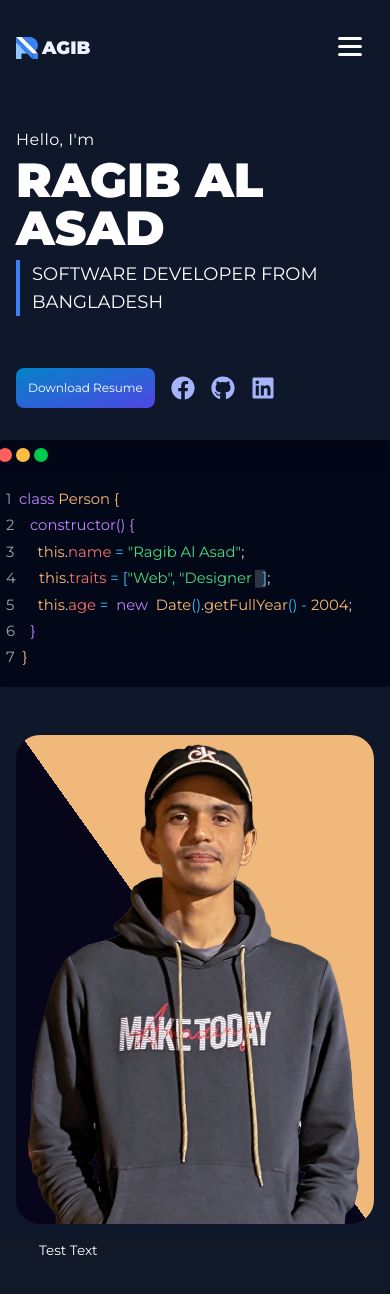
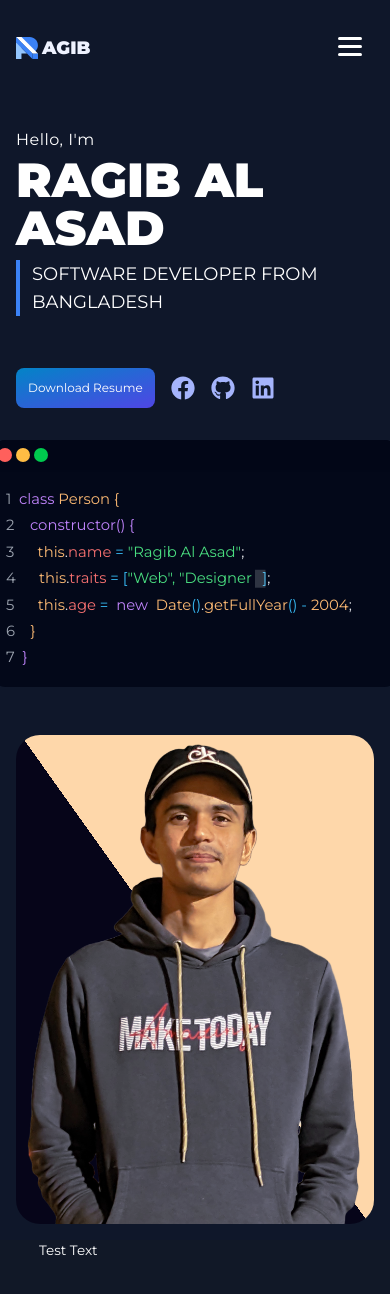
Before and after one commit to ragibalasad/ragib-portfolio, a Next.js app: page / in a window 390 px wide. Shown: the top 1294 px of the page. Built offline with nearby package versions, Linux system fonts and the light colour scheme.

Commit message:
Revert "Adjust terminal-win width"
This reverts commit 398cc0e688fb3931cb2af7fe8c082fb1e42ec801.

```diff
--- a/components/Header/Header.jsx
+++ b/components/Header/Header.jsx
@@ -84,11 +84,14 @@ const Header = () => {
         <motion.div
           style={{ y: yTerminal }}
           className="terminal w-1/2 flex justify-center items-end pb-10 my-4 z-10"
-          initial={{ opacity: 0, x: 100 }}
-          animate={{ opacity: 1, x: 0 }}
-          transition={{ duration: 0.5 }}
         >
-          <TerminalWindow text={text}></TerminalWindow>
+          <motion.div
+            initial={{ opacity: 0, x: 100 }}
+            animate={{ opacity: 1, x: 0 }}
+            transition={{ duration: 0.5 }}
+          >
+            <TerminalWindow text={text}></TerminalWindow>
+          </motion.div>
         </motion.div>
       </div>
       <motion.div
--- a/components/Header/TerminalWindow.jsx
+++ b/components/Header/TerminalWindow.jsx
@@ -69,17 +69,17 @@ const TerminalWindow = ({ text }) => {
               <span className="text-orange-300">{`      this`}</span>.
               <span className="text-red-400">{`age`}</span>
               <span className="text-sky-400">{` = `}</span>
-              <span className="text-orange-300">{age}</span>;
+              <span className="text-purple-400">{age}</span>;
             </pre>
           )}
         </>
         <pre>
           <span className="text-gray-400">{`6`}</span>
-          <span className="text-purple-400">{`    }`}</span>
+          <span className="text-orange-300">{`    }`}</span>
         </pre>
         <pre>
           <span className="text-gray-400">{`7`}</span>
-          <span className="text-orange-300">{`  }`}</span>
+          <span className="text-purple-400">{`  }`}</span>
         </pre>
       </div>
     </div>
--- a/src/app/globals.css
+++ b/src/app/globals.css
@@ -72,7 +72,7 @@
     background: linear-gradient(
       54.5deg,
       rgba(6, 5, 25) 50%,
-      rgb(240, 185, 123) 50%
+      rgb(254, 215, 170) 50%
     );
   }
 
```
